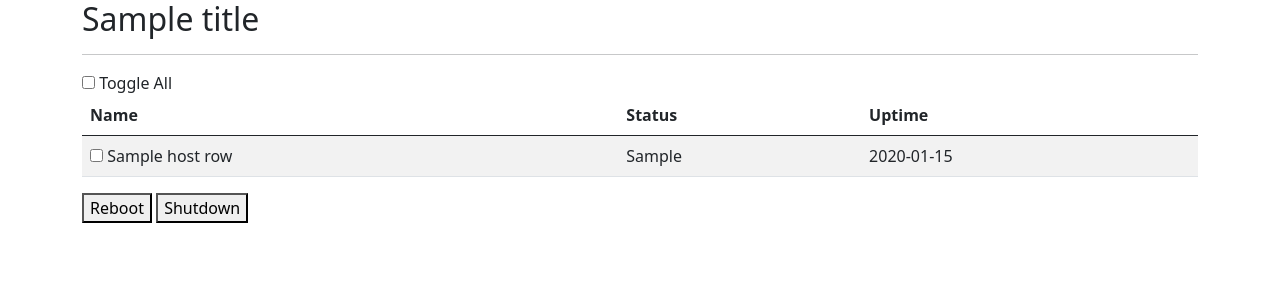
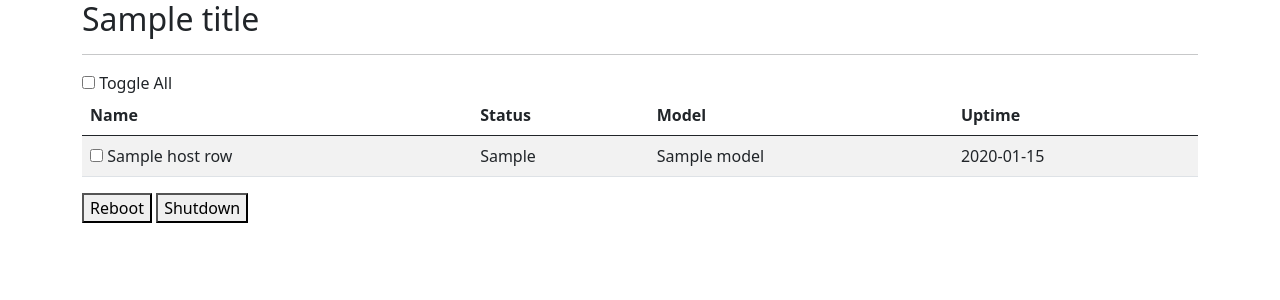
Before and after one commit to Reinski/netdevices_manager, a Flask app: template app_src/templates/bootstrap_devicelist.html in a window 1280 px wide. Shown: the top 300 px of the page. Run offline with Flask 2, Linux system fonts and the light colour scheme; the template is opened without the code that fills it: most values are stand-ins (such as "Sample title", 1, 10 or a date in 2020).

Commit message:
add device model command

```diff
--- a/app_src/templates/bootstrap_devicelist.html
+++ b/app_src/templates/bootstrap_devicelist.html
@@ -15,6 +15,7 @@
         <tr>
             <th>Name</th>
             <th>Status</th>
+            <th>Model</th>
             <th>Uptime</th>
         </tr>
     </thead>
@@ -23,6 +24,7 @@
         <tr>
             <td><input type="checkbox" id="{{ hostname }}" name="device" value="{{ hostname }}"> <label for="{{ hostname }}">{{ hostname }}</label></td>
             <td><label for="{{ hostname }}">{{ dev_data['check-result'] }}</label></td>
+            <td><label for="{{ hostname }}">{{ dev_data['model'] }}</label></td>
             <td><label for="{{ hostname }}">{{ dev_data['uptime'] }}</label></td>
         </tr>
         {% endfor %}
--- a/app_src/webapp.py
+++ b/app_src/webapp.py
@@ -21,6 +21,7 @@ commands = {
     'reboot': {'cmd': 'ssh {user}@{host} {sudo} reboot now', 'cmdname': 'reboot'},
     'shutdown': {'cmd': 'ssh {user}@{host} {sudo} shutdown now', 'cmdname': 'shutdown'},
     'uptime': {'cmd': 'ssh {user}@{host} {sudo} uptime -s', 'cmdname': 'uptime'},
+    'model': {'cmd': 'ssh {user}@{host} cat /proc/device-tree/model', 'cmdname': 'model'},
 }
 
 
@@ -34,6 +35,8 @@ def update_device_statuses():
             # get uptime
             result = execute_command(commands['uptime'], device, dev_data, False)
             dev_data['uptime'] = result
+            result = execute_command(commands['model'], device, dev_data, False)
+            dev_data['model'] = result
 
 def process_devices(action, sel_devices, generate_messages = True):
     """Performs the specified action on the specified devices.
```
